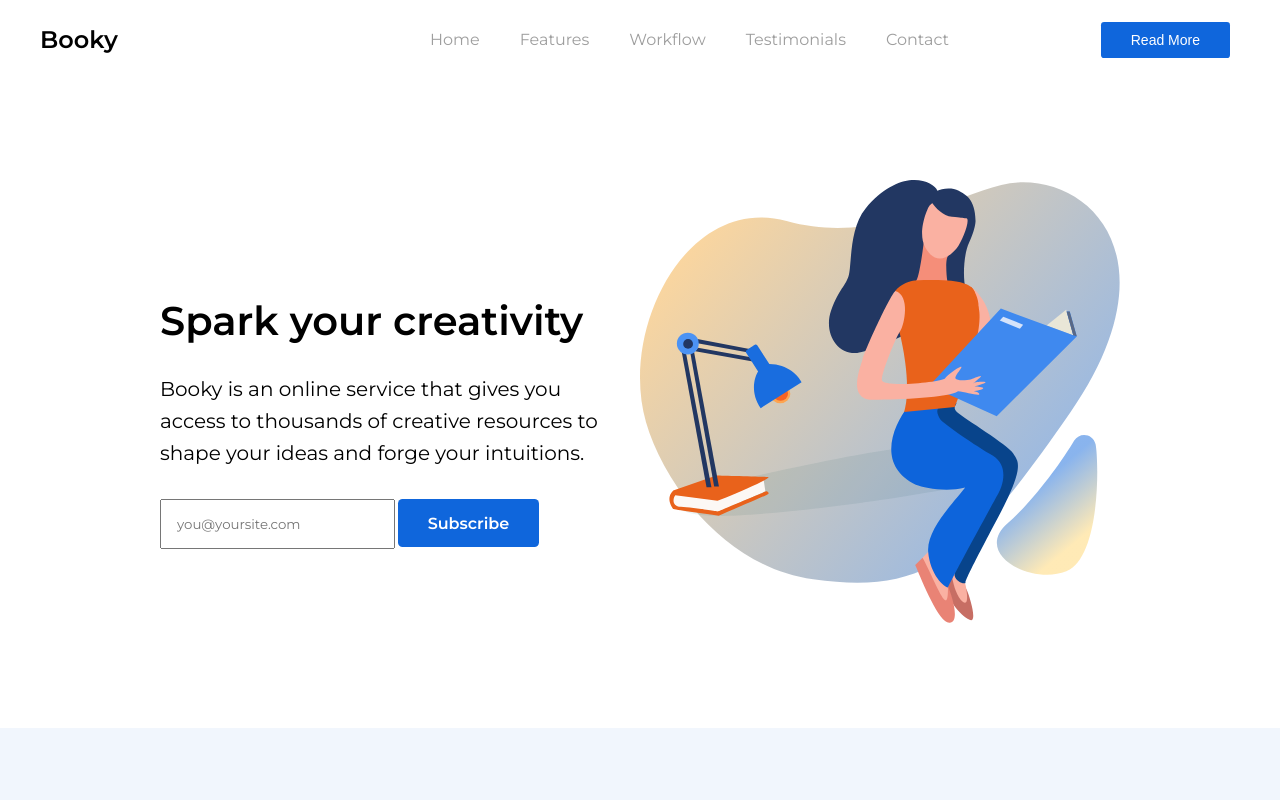
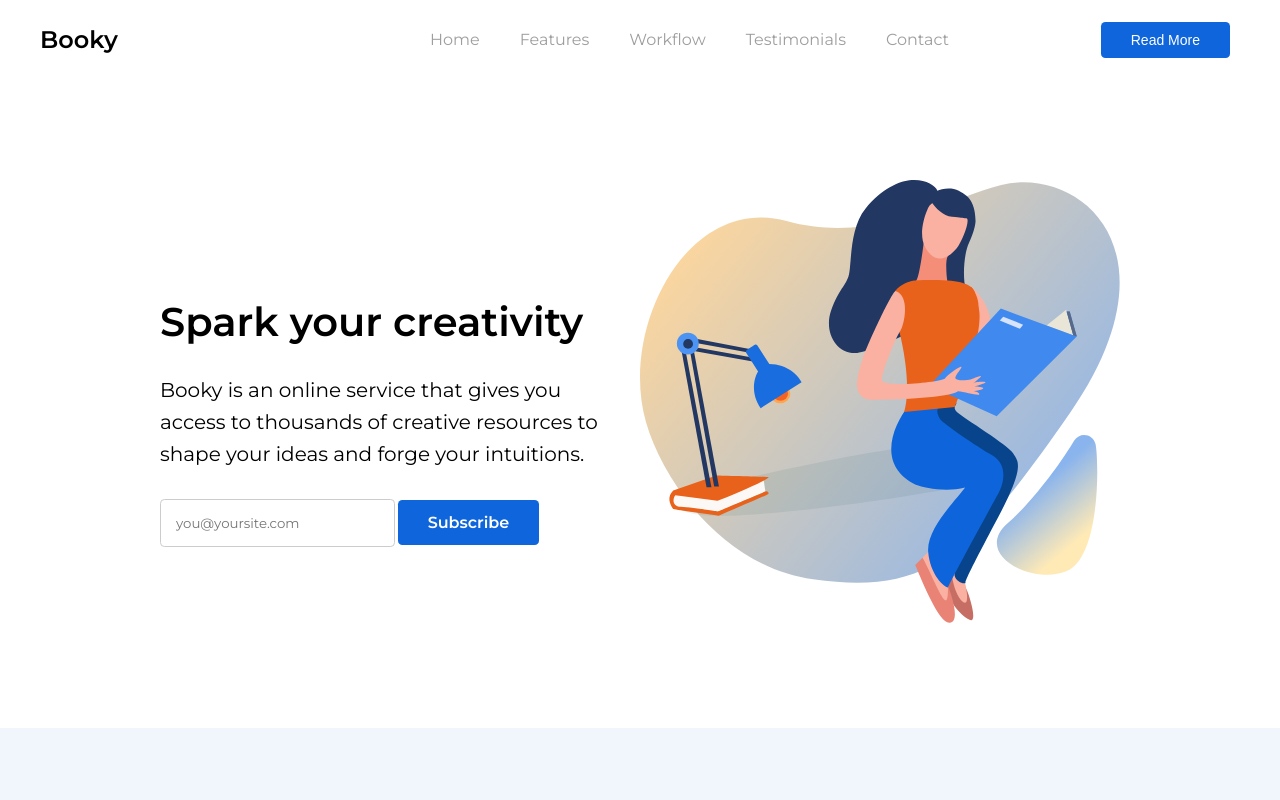
Before and after one commit to DownTheMatrix/booky-website, a website: page index.html in a window 1280 px wide. Shown: the top 800 px of the page. Drawn offline with nearby package versions, Linux system fonts and the light colour scheme; files that its build step writes are made by us from their sources; files whose address does not match are found by name.

Commit message:
Update input field border radius value

```diff
--- a/sass/_hero.scss
+++ b/sass/_hero.scss
@@ -66,6 +66,9 @@
         padding: 1.5rem;
         width: 100%;
         font-family: inherit;
+        border: none;
+        border: 1px solid #ccc;
+        border-radius: 0.435rem;
 
         @media (min-width: 768px) {
             width: 50%;
@@ -76,8 +79,8 @@
         font-size: 1.6rem;
         background-color: #0F66DC;
         color: #fff;
-        padding: 1.45rem 3rem;
-        border-radius: 0.455rem;
+        padding: 1.30rem 3rem;
+        border-radius: 0.435rem;
         transition: all 0.2s ease;
         margin-top: 1rem;
         font-family: inherit;
--- a/sass/_navigation.scss
+++ b/sass/_navigation.scss
@@ -74,7 +74,7 @@
           background-color: #0f66dc;
           color: #fff;
           padding: 1rem 3rem;
-          border-radius: 0.3125rem;
+          border-radius: 0.435rem;
           transition: all 0.2s ease;
           margin-bottom: 1rem;
           border: none;
```
